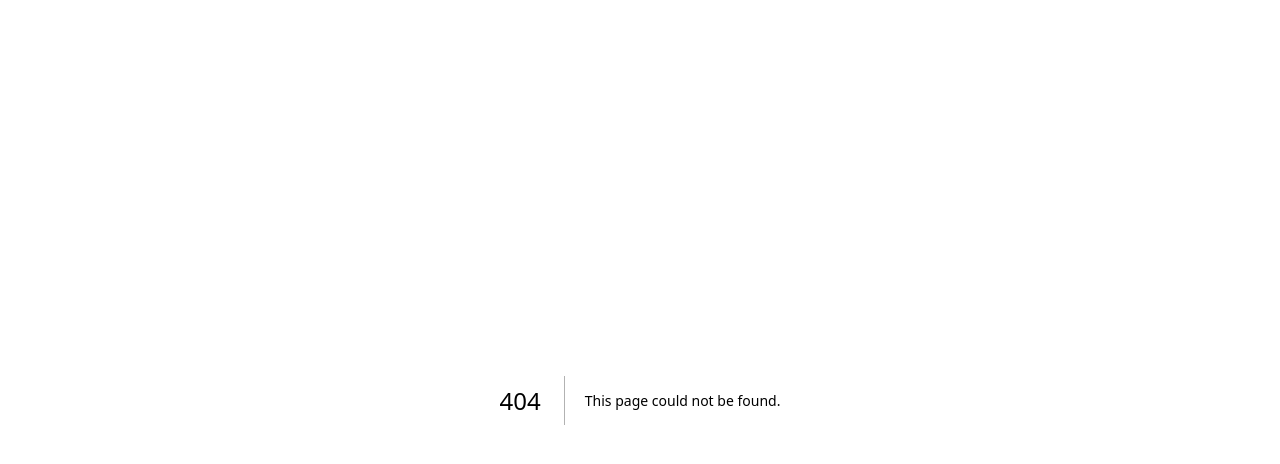
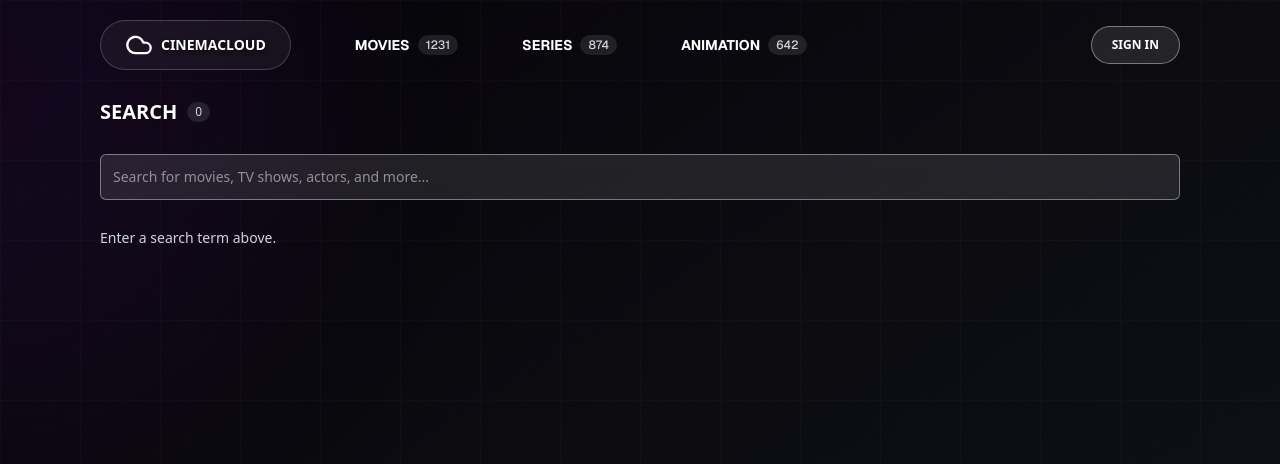
Before and after one commit to Kerliula/cinemacloud, a Next.js app: page /search in a window 1280 px wide. Before the commit this address had no page. Shown: the top 464 px of the page. Built offline with nearby package versions, Linux system fonts and the light colour scheme.

Commit message:
feat: add search page

```diff
--- /dev/null
+++ b/app/(pages)/search/page.tsx
@@ -0,0 +1,78 @@
+"use client";
+
+import { useSearchParams } from "next/navigation";
+import { useState } from "react";
+import { useRouter } from "next/navigation";
+import MoviesList from "@/components/movies/MoviesList";
+import CountBadge from "@/components/ui/CountBadge";
+import Input from "@/components/ui/Input";
+import { Pagination } from "@/components/ui";
+import { moviesList } from "@/lib/constants";
+
+const SearchPage = () => {
+  const searchParams = useSearchParams();
+  const router = useRouter();
+  const query = searchParams.get("q") || "";
+  const [value, setValue] = useState(query);
+  const isSearchDone = query.length > 0;
+  // For demo, filter movies that contain the query in title
+  const searchResults = isSearchDone
+    ? moviesList.filter((movie) =>
+        movie.title.toLowerCase().includes(query.toLowerCase())
+      )
+    : [];
+  const totalPages = Math.ceil(searchResults.length / 20);
+
+  const handleSubmit = (e: React.FormEvent) => {
+    e.preventDefault();
+
+    if (value.trim()) {
+      router.push(`/search?q=${encodeURIComponent(value.trim())}`);
+    }
+  };
+
+  return (
+    <>
+      <div className="gap-horizontal-sm flex items-center">
+        <h1 className="section-intro-text">Search</h1>
+        <CountBadge count={searchResults.length} />
+      </div>
+      <Input
+        colorMode="medium"
+        placeholder="Search for movies, TV shows, actors, and more..."
+        value={value}
+        onChange={(e) => setValue(e.target.value)}
+        onSubmit={handleSubmit}
+      />
+
+      {!isSearchDone && (
+        <p className="text-secondary text-sm">Enter a search term above.</p>
+      )}
+
+      {isSearchDone && searchResults.length === 0 && (
+        <p className="text-secondary text-sm">
+          No results found for &quot;{query}&quot;.
+        </p>
+      )}
+
+      {isSearchDone && searchResults.length > 0 && (
+        <>
+          <MoviesList
+            moviesList={searchResults.slice(0, 20)}
+            layout="vertical-grid"
+            showTitle={false}
+          />
+          {totalPages > 1 && (
+            <Pagination
+              currentPage={1}
+              totalPages={totalPages}
+              onPageChange={() => {}}
+            />
+          )}
+        </>
+      )}
+    </>
+  );
+};
+
+export default SearchPage;
--- /dev/null
+++ b/components/ui/CountBadge.tsx
@@ -0,0 +1,24 @@
+import { cn } from "@/lib/utils";
+
+interface CountBadgeProps {
+  count: number;
+  className?: string;
+}
+
+const CountBadge = ({ count, className }: CountBadgeProps) => {
+  return (
+    <span
+      className={cn(
+        "glass-medium rounded-full border-none! px-1.5 py-0.5 md:px-2",
+        "text-secondary text-xs font-medium",
+        "transition-base",
+        "group-hover:bg-purple-500/20 group-hover:text-purple-300",
+        className
+      )}
+    >
+      {count}
+    </span>
+  );
+};
+
+export default CountBadge;
--- a/components/ui/Input.tsx
+++ b/components/ui/Input.tsx
@@ -2,10 +2,34 @@ import { forwardRef, useId } from "react";
 import { cn } from "@/lib/utils";
 import { InputProps } from "@/types/ui";
 
-const Input = forwardRef<HTMLInputElement, InputProps>(
-  ({ label, icon, hideLabel = false, className, id, ...props }, ref) => {
+interface InputPropsExtended extends InputProps {
+  colorMode?: "light" | "dark" | "medium";
+  onSubmit?: (e: React.FormEvent<HTMLInputElement>) => void;
+}
+
+const Input = forwardRef<HTMLInputElement, InputPropsExtended>(
+  (
+    {
+      colorMode = "dark",
+      label,
+      icon,
+      hideLabel = false,
+      className,
+      id,
+      onSubmit,
+      ...props
+    },
+    ref
+  ) => {
     const autoId = useId();
     const inputId = id ?? `input-${autoId}`;
+
+    const colorModeClass =
+      colorMode === "light"
+        ? "glass-light"
+        : colorMode === "dark"
+          ? "glass-dark"
+          : "glass-medium";
 
     const showLabel = label && !hideLabel;
 
@@ -31,11 +55,17 @@ const Input = forwardRef<HTMLInputElement, InputProps>(
             id={inputId}
             ref={ref}
             className={cn(
-              "glass-dark w-full rounded-md py-3 pr-3",
+              colorModeClass,
+              "w-full rounded-md py-3 pr-3",
               "text-primary",
               paddingLeft,
               className
             )}
+            onKeyDown={(e) => {
+              if (e.key === "Enter") {
+                onSubmit?.(e);
+              }
+            }}
             {...props}
           />
         </div>
--- a/components/ui/Navbar/NavbarLinks.tsx
+++ b/components/ui/Navbar/NavbarLinks.tsx
@@ -1,26 +1,12 @@
 import { cn } from "@/lib/utils";
 import type { NavItem } from "@/types/ui";
 import Link from "next/link";
+import CountBadge from "@/components/ui/CountBadge";
 
 interface NavbarLinksProps {
   items: NavItem[];
   className?: string;
 }
-
-const CountBadge = ({ count }: { count: number }) => {
-  return (
-    <span
-      className={cn(
-        "glass-medium rounded-full border-none! px-1.5 py-0.5 md:px-2",
-        "text-secondary text-xs font-medium",
-        "transition-base",
-        "group-hover:bg-purple-500/20 group-hover:text-purple-300"
-      )}
-    >
-      {count}
-    </span>
-  );
-};
 
 export default function NavbarLinks({ items, className }: NavbarLinksProps) {
   return (
--- a/components/ui/Navbar/NavbarSearch.tsx
+++ b/components/ui/Navbar/NavbarSearch.tsx
@@ -1,12 +1,23 @@
+"use client";
+
 import { Search, X } from "lucide-react";
 import { useState } from "react";
+import { useRouter } from "next/navigation";
 import { cn } from "@/lib/utils";
 
 export default function NavbarSearch({ className }: { className?: string }) {
   const [value, setValue] = useState("");
+  const router = useRouter();
+
+  const handleSubmit = (e: React.FormEvent) => {
+    e.preventDefault();
+    if (value.trim()) {
+      router.push(`/search?q=${encodeURIComponent(value.trim())}`);
+    }
+  };
 
   return (
-    <div className={cn("group relative", className)}>
+    <form onSubmit={handleSubmit} className={cn("group relative", className)}>
       <Search
         className={cn(
           "pointer-events-none absolute top-1/2 left-3 z-10 h-4 w-4 -translate-y-1/2 md:left-4",
@@ -17,6 +28,11 @@ export default function NavbarSearch({ className }: { className?: string }) {
         type="text"
         value={value}
         onChange={(e) => setValue(e.target.value)}
+        onKeyDown={(e) => {
+          if (e.key === "Enter") {
+            handleSubmit(e);
+          }
+        }}
         placeholder="Search..."
         aria-label="Search movies and series"
         className={cn(
@@ -40,6 +56,6 @@ export default function NavbarSearch({ className }: { className?: string }) {
           <X className="h-3 w-3 md:h-3.5 md:w-3.5" />
         </button>
       )}
-    </div>
+    </form>
   );
 }
--- a/components/ui/Pagination.tsx
+++ b/components/ui/Pagination.tsx
@@ -1,3 +1,5 @@
+"use client";
+
 import { Button } from "./index";
 
 interface PaginationProps {
```
